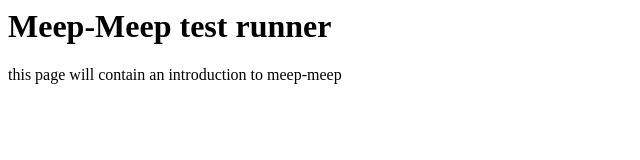
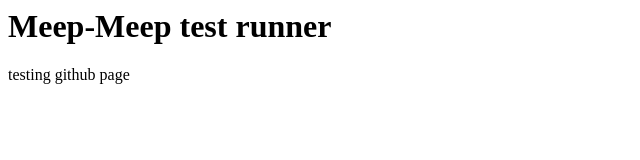
Before and after one commit to meep-meep/meep-meep.github.io, a plain HTML site: page index.html in a window 1280 px wide. Shown: the whole page, without its empty margins (0-640 px from the left). Drawn offline with Linux system fonts and the light colour scheme.

Commit message:
testing github page

```diff
--- a/index.html
+++ b/index.html
@@ -1,4 +1,4 @@
 <html>
     <h1>Meep-Meep test runner</h1>
-    <div>this page will contain an introduction to meep-meep</div>
+    <div>testing github page</div>
 </html>
```
